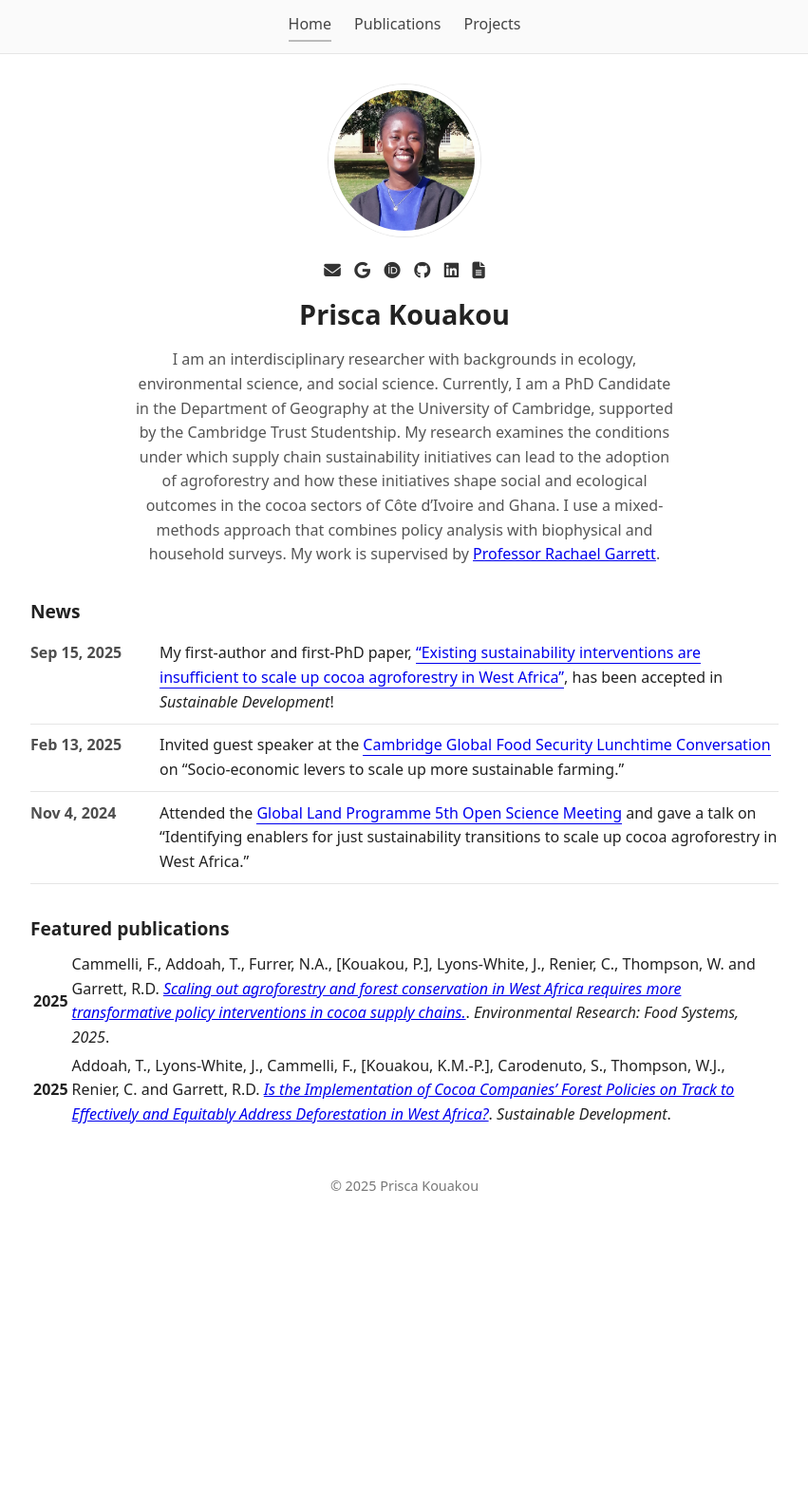
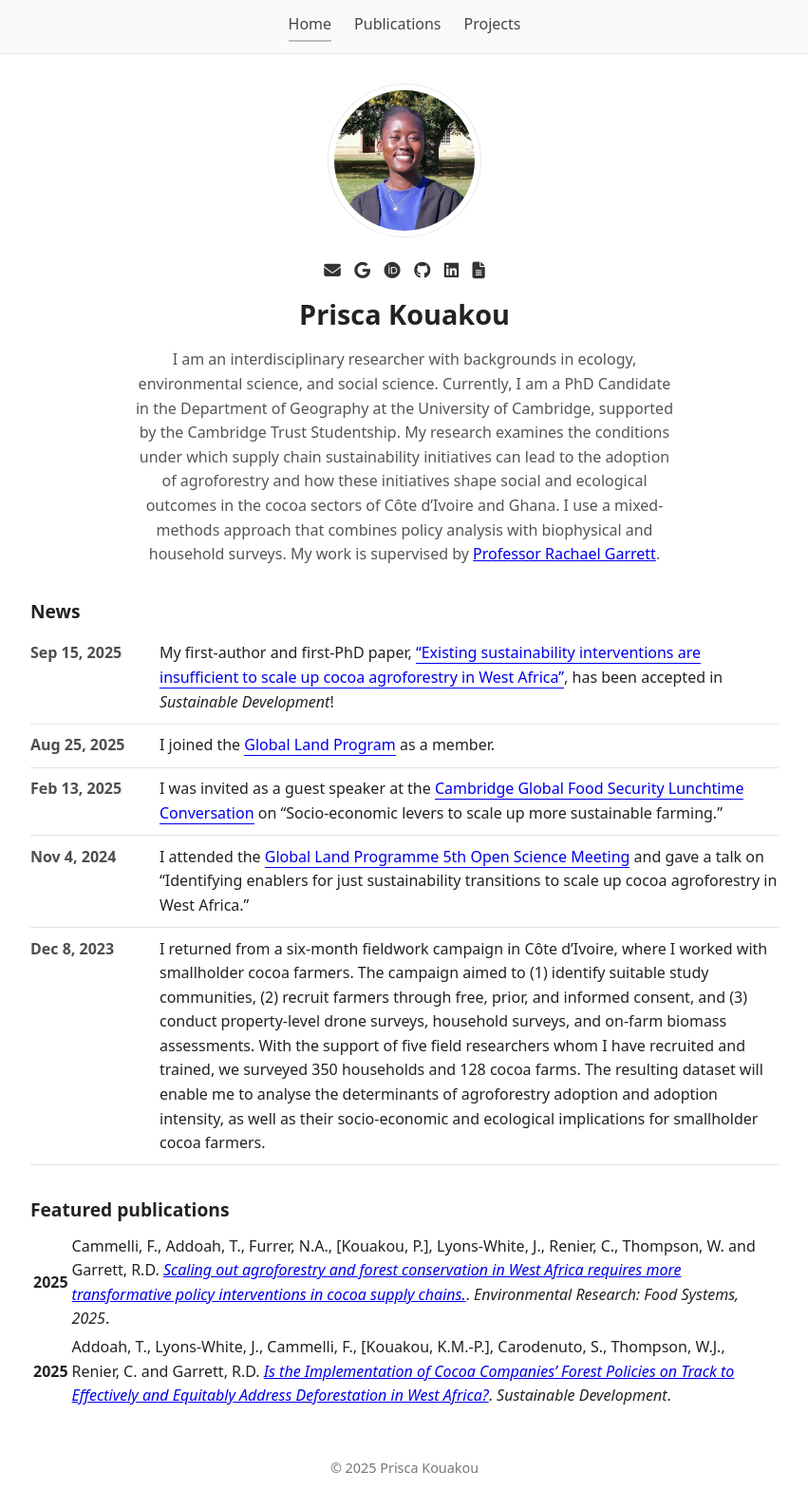
Before and after one commit to priscakmkouakou/priscakmkouakou.github.io, a Jekyll site: the page built from index.md, in a window 1280 px wide. Shown: the whole page at 95% size, without its empty margins (214-1065 px from the left). Built offline with Jekyll 4.4.1, drawn with Linux system fonts in a browser that asks for light colours; before the commit the page ends 1292 px from its top, so only the background shows below that.

Commit message:
Update index.md

```diff
--- a/index.md
+++ b/index.md
@@ -59,10 +59,17 @@ layout: default
     </div>
   </li>
 
+<li class="news-item">
+    <time class="news-date">Aug 25, 2025</time>
+    <div class="news-text">
+      I joined the <a href="https://glp.earth/who-we-are/members">Global Land Program</a> as a member.
+    </div>
+  </li>
+
   <li class="news-item">
     <time class="news-date">Feb 13, 2025</time>
     <div class="news-text">
-      Invited guest speaker at the
+      I was invited as a guest speaker at the
       <a href="https://www.globalfood.cam.ac.uk/events/lunchtime-conversation-socio-economic-levers-scale-more-sustainable-farming">Cambridge Global Food Security Lunchtime Conversation</a> on
       “Socio-economic levers to scale up more sustainable farming.”
     </div>
@@ -71,8 +78,15 @@ layout: default
   <li class="news-item">
     <time class="news-date">Nov 4, 2024</time>
     <div class="news-text">
-      Attended the <a href="https://glp.earth/news-events/events/5th-open-science-meeting-pathways-sustainable-and-just-land-systems">Global Land Programme 5th Open Science Meeting</a> and gave a talk on
+      I attended the <a href="https://glp.earth/news-events/events/5th-open-science-meeting-pathways-sustainable-and-just-land-systems">Global Land Programme 5th Open Science Meeting</a> and gave a talk on
       “Identifying enablers for just sustainability transitions to scale up cocoa agroforestry in West Africa.”
+    </div>
+  </li>
+
+  <li class="news-item">
+    <time class="news-date">Dec 8, 2023</time>
+    <div class="news-text">
+      I returned from a six-month fieldwork campaign in Côte d’Ivoire, where I worked with smallholder cocoa farmers. The campaign aimed to (1) identify suitable study communities, (2) recruit farmers through free, prior, and informed consent, and (3) conduct property-level drone surveys, household surveys, and on-farm biomass assessments. With the support of five field researchers whom I have recruited and trained, we surveyed 350 households and 128 cocoa farms. The resulting dataset will enable me to analyse the determinants of agroforestry adoption and adoption intensity, as well as their socio-economic and ecological implications for smallholder cocoa farmers.
     </div>
   </li>
 
```
